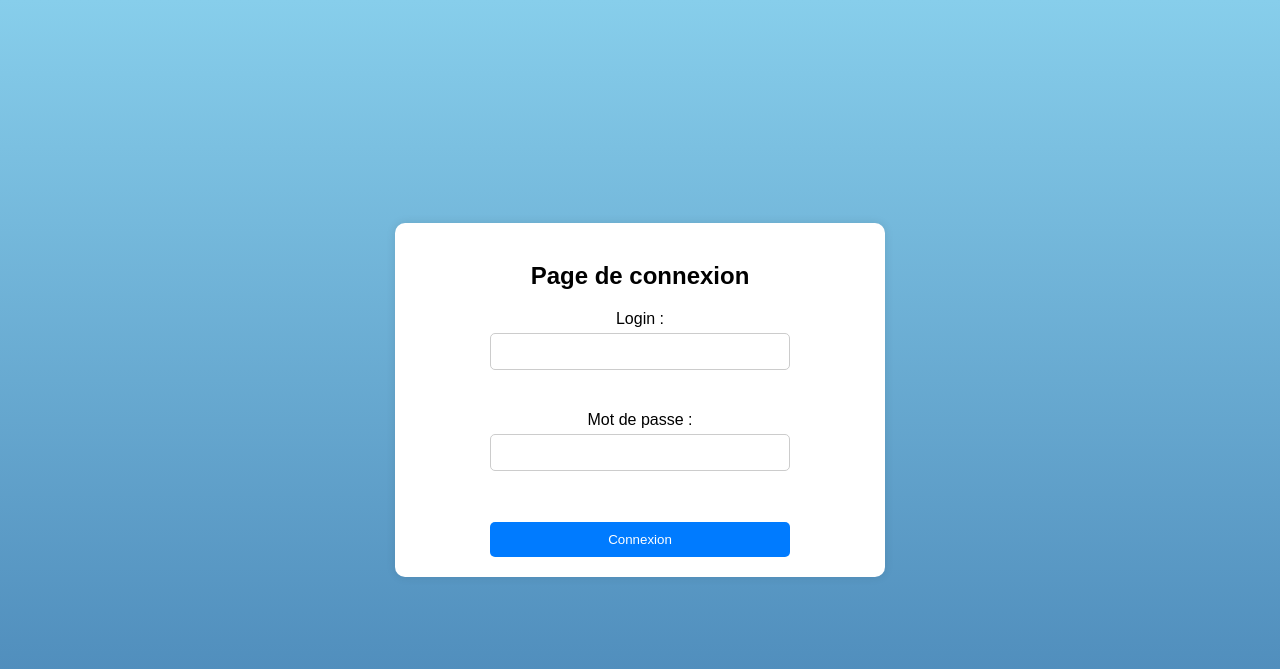
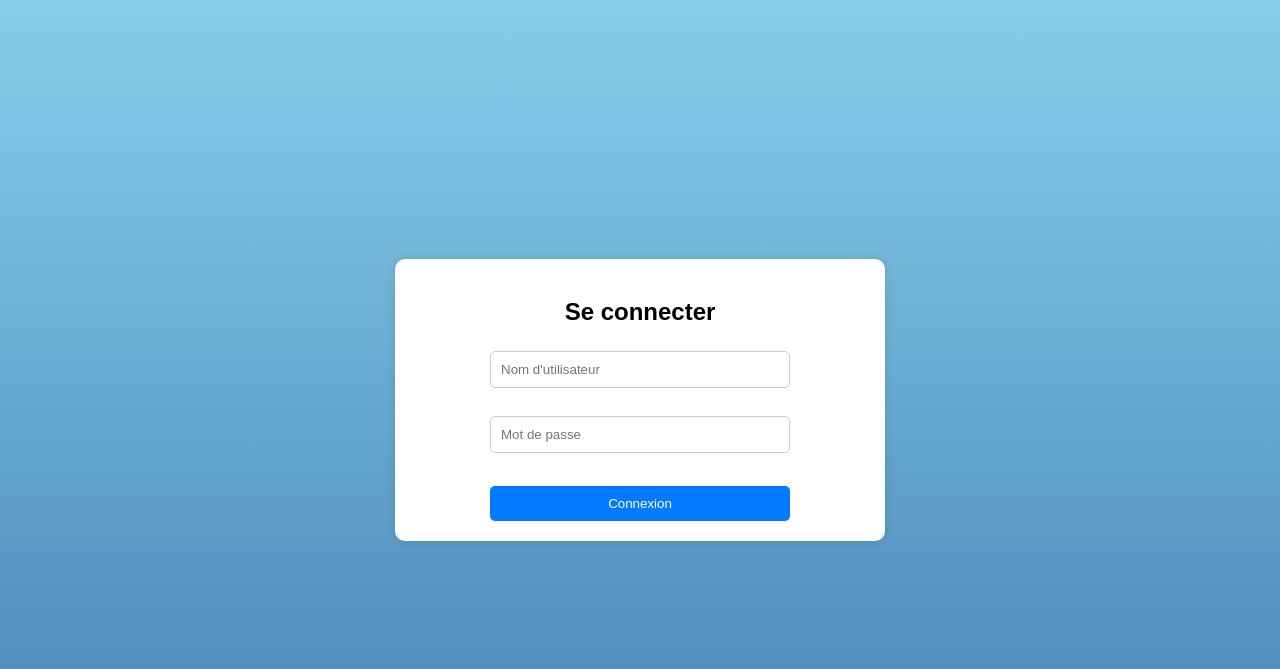
Before and after one commit to mathias-lmsl/Projet-E6-Meteo-Concept, a PHP site: page /secur/index.php?id=&page=1 in a window 1280 px wide. Shown: the top 669 px of the page. Run offline with PHP 8.4, Linux system fonts and the light colour scheme.

Commit message:
Add files via upload

```diff
--- a/php/index.php
+++ b/php/index.php
@@ -88,16 +88,14 @@ require "../includes/header.php";
 <body>
 
     <div class="container">
-        <h2>Page de connexion</h2>
+        <h2>Se connecter</h2>
         <?php
         if (!empty($_GET["page"])){
             switch ($_GET["page"]) {
                 case 1:
                     echo '<form action="login.php?page='. $_GET["page"] .'" method="POST">';
-                    echo '<label for="login">Login :</label>';
-                    echo '<input type="text" id="login" name="login" required> <br><br>';
-                    echo '<label for="mdp">Mot de passe :</label>';
-                    echo '<input type="password" id="mdp" name="mdp" required> <br><br>';
+                    echo '<input type="text" id="login" name="login" placeholder="Nom d\'utilisateur" required> <br>';
+                    echo '<input type="password" id="mdp" name="mdp" placeholder="Mot de passe" required> <br>';
                     echo '<input type="submit" value="Connexion">';
                     echo '</form>';
                     if (!empty($_GET["error"])) {
```
Also changed, not shown: php/creationqrcode.php (+4 -4 lines).
